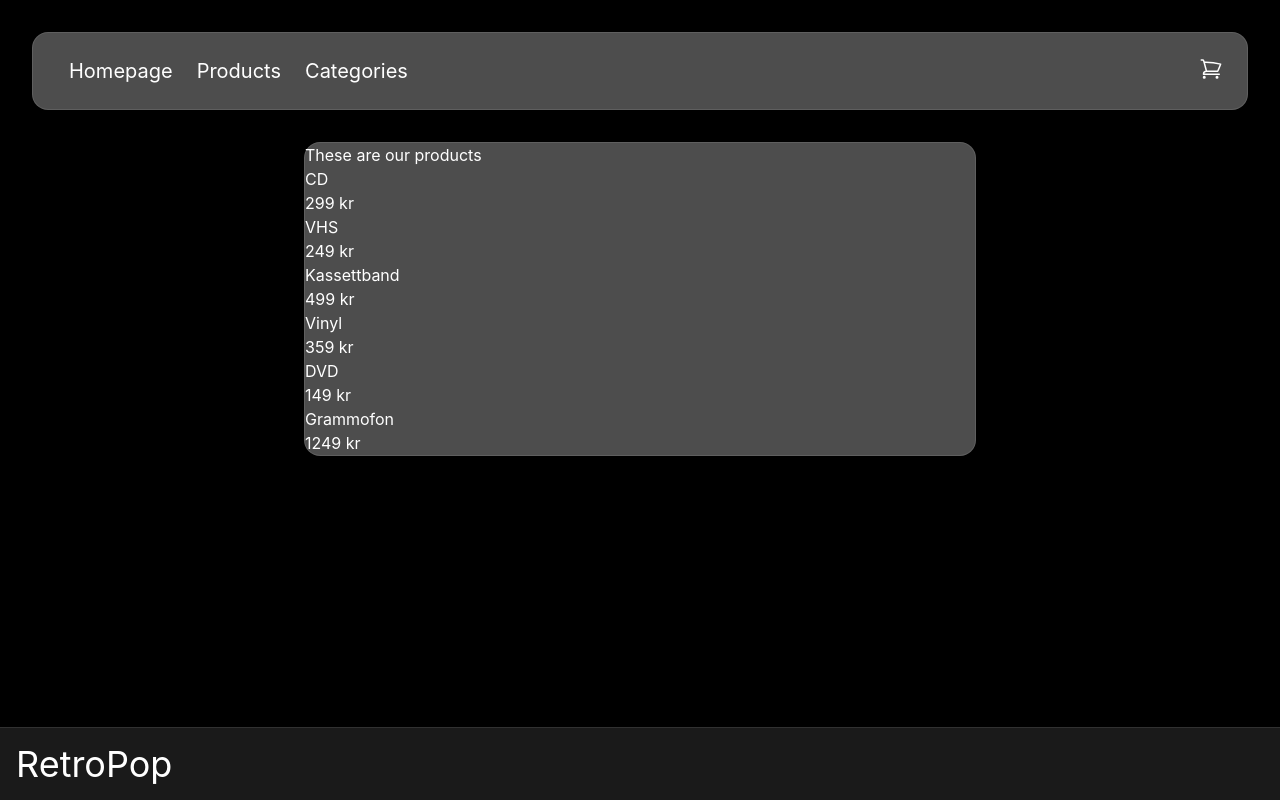
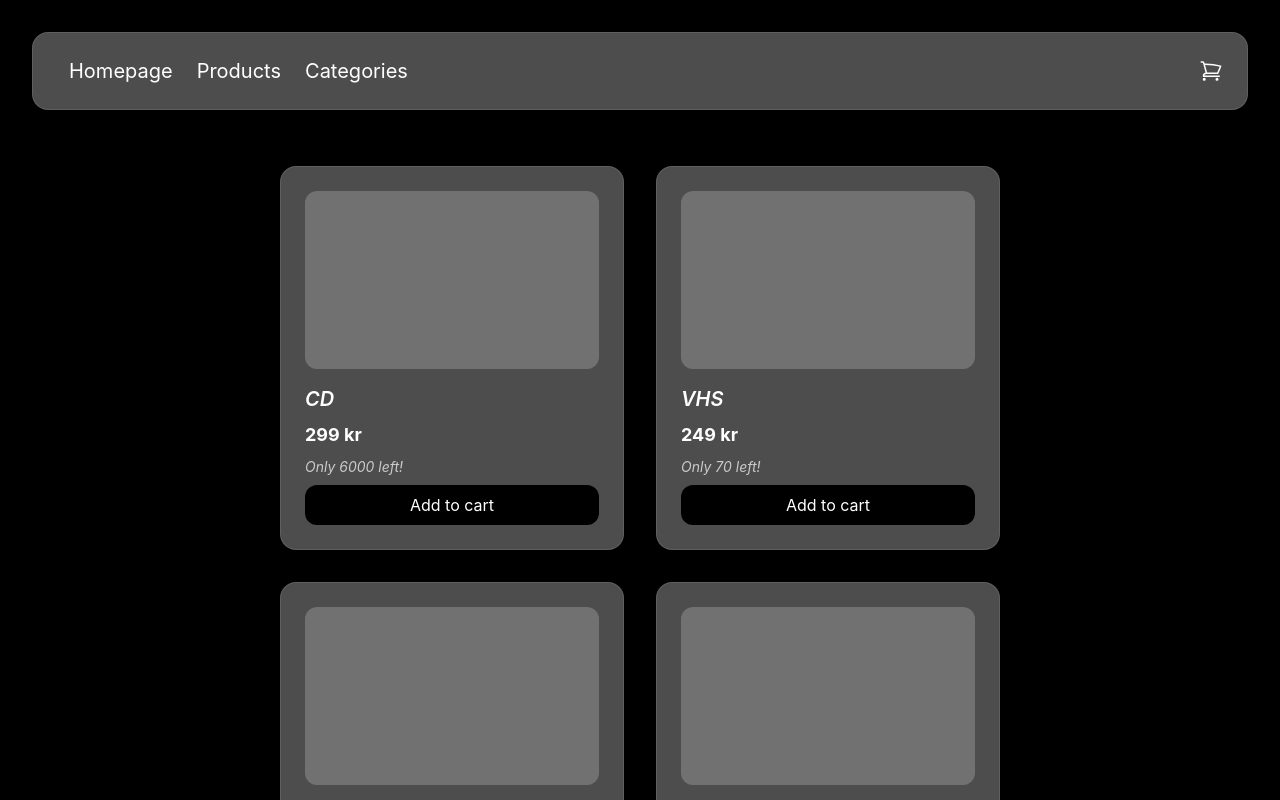
Before and after one commit to SaliSammoArtin/RetroPop-website, a React (Vite) app: page /Products in a window 1280 px wide. Shown: the top 800 px of the page. Built offline with nearby package versions, Linux system fonts and the light colour scheme; data requests are answered from the project's data file.

Commit message:
Trying to implement shoppingcart

```diff
--- /dev/null
+++ b/src/components/CartItems.jsx
@@ -0,0 +1,8 @@
+export default function CartItems({ items }) {
+  return (
+    <div>
+      <h3>{items.title}</h3>
+      <p>{items.price}</p>
+    </div>
+  );
+}
--- /dev/null
+++ b/src/components/CartView.jsx
@@ -0,0 +1,19 @@
+import { useSearchParams } from "react-router";
+import { useCart } from "../context/CartContext";
+export default function ShoppingCart() {
+  const { isCartOpen, closeCart } = useCart();
+
+  if (!isCartOpen) return null;
+  return (
+    <aside className="z-50 flex justify-end rounded-2xl bg-white/30 backdrop-blur-2xl border border-white/10">
+      <div>
+        <button onClick={closeCart} className="text-white/30 hover:text-white/40"> <svg xmlns="http://www.w3.org/2000/svg" fill="none" viewBox="0 0 24 24" strokeWidth={1.5} stroke="currentColor" className="size-6">
+  <path strokeLinecap="round" strokeLinejoin="round" d="m9.75 9.75 4.5 4.5m0-4.5-4.5 4.5M21 12a9 9 0 1 1-18 0 9 9 0 0 1 18 0Z" />
+</svg>
+ </button>
+        <h2>Your cart!</h2>
+      </div>
+    </aside>
+
+  )
+}
--- a/src/components/NavBar.jsx
+++ b/src/components/NavBar.jsx
@@ -1,7 +1,11 @@
 import { Link } from "react-router";
+import { useCart } from "../context/CartContext.jsx"
 
 export default function NavBar() {
+    const { openCart } = useCart();
+
   return (
+    <nav>
     <div className="sticky top-0 m-8 flex rounded-2xl bg-white/30 backdrop-blur-2xl border border-white/10">
       <div className=" m-3 p-3 text-xl">
         <Link to="/" className="p-3 ">
@@ -14,7 +18,7 @@ export default function NavBar() {
           Categories
         </Link>{" "}
       </div>
-      <Link className="ml-auto m-3 p-3">
+        <button onClick={openCart} className="ml-auto m-3 p-3">
         <svg
           xmlns="http://www.w3.org/2000/svg"
           fill="none"
@@ -28,7 +32,8 @@ export default function NavBar() {
             d="M2.25 3h1.386c.51 0 .955.343 1.087.835l.383 1.437M7.5 14.25a3 3 0 0 0-3 3h15.75m-12.75-3h11.218c1.121-2.3 2.1-4.684 2.924-7.138a60.114 60.114 0 0 0-16.536-1.84M7.5 14.25 5.106 5.272M6 20.25a.75.75 0 1 1-1.5 0 .75.75 0 0 1 1.5 0Zm12.75 0a.75.75 0 1 1-1.5 0 .75.75 0 0 1 1.5 0Z"
           />
         </svg>
-      </Link>
-    </div>
+      </button>
+      </div>
+      </nav>
   );
 }
--- a/src/components/ProductCard.jsx
+++ b/src/components/ProductCard.jsx
@@ -1,26 +1,64 @@
 import { Link } from "react-router";
+import { useContext } from "react";
+import { CartContext } from "../context/CartContext";
 
-export default function ProductCard() {
+
+
+export default function ProductCard({ product }) {
+
+  const { cart, setCart } = useContext(CartContext);
+  const addToCart = () => {
+    setCart([
+      ...cart,
+      { ...product, quantity: 1 }
+    ]);
+  };
+
   return (
-    <div className="grid grid-cols-1 sm:grid-cols-2 gap-8 w-full max-w-3xl m-auto p-6">
       <div className="rounded-2xl bg-white/30 backdrop-blur-2xl border border-white/10 shadow-lg p-6 flex flex-col gap-2 min-h-96 transition hover:scale-105 hover:bg-white/40">
         <div className="flex-1 rounded-xl bg-white/20 mb-2" />
-        <h3 className="text-xl font-semibold italic">VHS</h3>
-        <p className="text-lg font-bold">130kr</p>
-        <p className="text-sm italic opacity-70">only 3 left!</p>
+
+        <h3 className="text-xl font-semibold italic">
+          {product.name}
+        </h3>
+
+        <p className="text-lg font-bold">
+          {product.price} kr
+        </p>
+
+        <p className="text-sm italic opacity-70">
+          Only {product.stock} left!
+        </p>
+
+        <button
+          onClick={addToCart}
+          className="mt-auto rounded-xl bg-black text-white py-2 hover:bg-zinc-800"
+        >
+          Add to cart
+        </button>
       </div>
-      <div className="rounded-2xl bg-white/30 backdrop-blur-2xl border border-white/10 shadow-lg p-6 flex flex-col gap-2 min-h-96 transition hover:scale-105 hover:bg-white/40">
-        <div className="flex-1 rounded-xl bg-white/20 mb-2" />
-        <h3 className="text-xl font-semibold italic">vinyl</h3>
-        <p className="text-lg font-bold">130kr</p>
-        <p className="text-sm italic opacity-70">only 3 left!</p>
-      </div>
-      <div className="rounded-2xl bg-white/30 backdrop-blur-2xl border border-white/10 shadow-lg p-6 flex flex-col gap-2 min-h-96 transition hover:scale-105 hover:bg-white/40">
-        <div className="flex-1 rounded-xl bg-white/20 mb-2" />
-        <h3 className="text-xl font-semibold italic">CD</h3>
-        <p className="text-lg font-bold">130kr</p>
-        <p className="text-sm italic opacity-70">only 3 left!</p>
-      </div>
-    </div>
-  );
-}
+    );
+  }
+
+
+    //<div className="grid grid-cols-1 sm:grid-cols-2 gap-8 w-full max-w-3xl m-auto p-6">
+      //<div className="rounded-2xl bg-white/30 backdrop-blur-2xl border border-white/10 shadow-lg p-6 flex flex-col gap-2 min-h-96 transition hover:scale-105 hover:bg-white/40">
+        //<div className="flex-1 rounded-xl bg-white/20 mb-2" />
+        //<h3 className="text-xl font-semibold italic">VHS</h3>
+        //<p className="text-lg font-bold">130kr</p>
+        //<p className="text-sm italic opacity-70">only 3 left!</p>
+      //</div>
+      //<div className="rounded-2xl bg-white/30 backdrop-blur-2xl border border-white/10 shadow-lg p-6 flex flex-col gap-2 min-h-96 transition hover:scale-105 hover:bg-white/40">
+        //<div className="flex-1 rounded-xl bg-white/20 mb-2" />
+        //<h3 className="text-xl font-semibold italic">vinyl</h3>
+        //<p className="text-lg font-bold">130kr</p>
+        //<p className="text-sm italic opacity-70">only 3 left!</p>
+      //</div>
+      //<div className="rounded-2xl bg-white/30 backdrop-blur-2xl border border-white/10 shadow-lg p-6 flex flex-col gap-2 min-h-96 transition hover:scale-105 hover:bg-white/40">
+        //<div className="flex-1 rounded-xl bg-white/20 mb-2" />
+        //<h3 className="text-xl font-semibold italic">CD</h3>
+        //<p className="text-lg font-bold">130kr</p>
+        //<p className="text-sm italic opacity-70">only 3 left!</p>
+      //</div>
+    //</div>
+  ;
--- /dev/null
+++ b/src/context/CartContext.jsx
@@ -0,0 +1,39 @@
+import { createContext, useState, useContext } from "react";
+
+export const CartContext = createContext();
+
+export const CartProvider = ({ children }) => {
+  const [cartItems, setCartItems] = useState([]);
+  const [isCartOpen, setIsCartOpen] = useState(false)
+
+  const openCart = () => setIsCartOpen(true);
+  const closeCart = () => setIsCartOpen(false);
+
+  const addToCard = (product) => {
+    setCartItems(PrevItems => {
+      const existingItem = PrevItems.find(item => item.id === product.id);
+
+      if (existingItem) {
+        return PrevItems.map(item =>
+          item.id === product.id
+            ? { ...item, quantity: item.quantity + 1 }
+            : item
+        );
+      }
+    }
+    )
+  }
+  return (
+    <CartContext.Provider value={{ cartItems, setCartItems, isCartOpen, openCart, closeCart }}>
+      {children}
+    </CartContext.Provider>
+  );
+};
+
+export const useCart = () => {
+  const context = useContext(CartContext);
+  if (!context) {
+    throw new Error("useCart needs cartsProvide")
+  }
+  return context;
+}
--- a/src/main.jsx
+++ b/src/main.jsx
@@ -4,12 +4,17 @@ import './index.css'
 
 import { RouterProvider } from 'react-router'
 import router from './Router.jsx'
+
+import { CartProvider } from './context/CartContext.jsx'
+
 createRoot(document.getElementById('root')).render(
   <StrictMode>
     {
 
     }
+    <CartProvider>
     <RouterProvider router={router} />
+    </CartProvider>
 
   </StrictMode>,
 )
--- /dev/null
+++ b/src/pages/Cart.jsx
@@ -0,0 +1,21 @@
+import { useContext } from 'react';
+import { CartContext } from '../context/CartContext';
+import CartItems from "../Components/CartItems";
+
+
+function Cart() {
+  const { cartItems } = useContext(CartContext);
+
+  return (
+    <div>
+      <h1>Cart</h1>
+
+      {cartItems.map(item => (
+        <CartItems key={item.id} items={item} />
+
+      ))}
+    </div>
+  )
+}
+
+export default Cart;
--- a/src/pages/ProductCard.jsx
+++ /dev/null
@@ -1,8 +0,0 @@
-export default function ProductCard({ name, price }) {
-  return (
-    <div>
-      <h3>{name}</h3>
-      <p>{price} kr</p>
-    </div>
-  );
-}
--- a/src/pages/Products.jsx
+++ b/src/pages/Products.jsx
@@ -1,7 +1,7 @@
 // hämtar in hooks från React
 import { useEffect, useState } from "react";
 import { Link } from "react-router";
-import ProductCard from "./ProductCard.jsx";
+import ProductCard from "../components/ProductCard.jsx";
 
 export default function Products() {
   // Skapar en state-variabel som håller listan med produkter.
@@ -26,15 +26,13 @@ export default function Products() {
 
   return (
     <>
-      <div className=" rounded-2xl bg-white/30 backdrop-blur-2xl border border-white/10 flex-wrap justify-evenly align-middle max-w-2xl m-auto">
-        <p> These are our products </p>
-        {products.map((product) => {
-          return (
-            <Link key={product.id} to={`/products/${product.id}`}>
-              <ProductCard name={product.name} price={product.price} />
-            </Link>
-          );
-        })}
+      <div className="grid grid-cols-1 sm:grid-cols-2 gap-8 max-w-3xl m-auto p-6">
+        {products.map((product) => (
+          <ProductCard
+            key={product.id}
+            product={product}
+          />
+        ))}
       </div>
     </>
   );
```
Also changed, not shown: src/Router.jsx (+7 -1 lines), src/App.jsx (line endings or trailing spaces).
